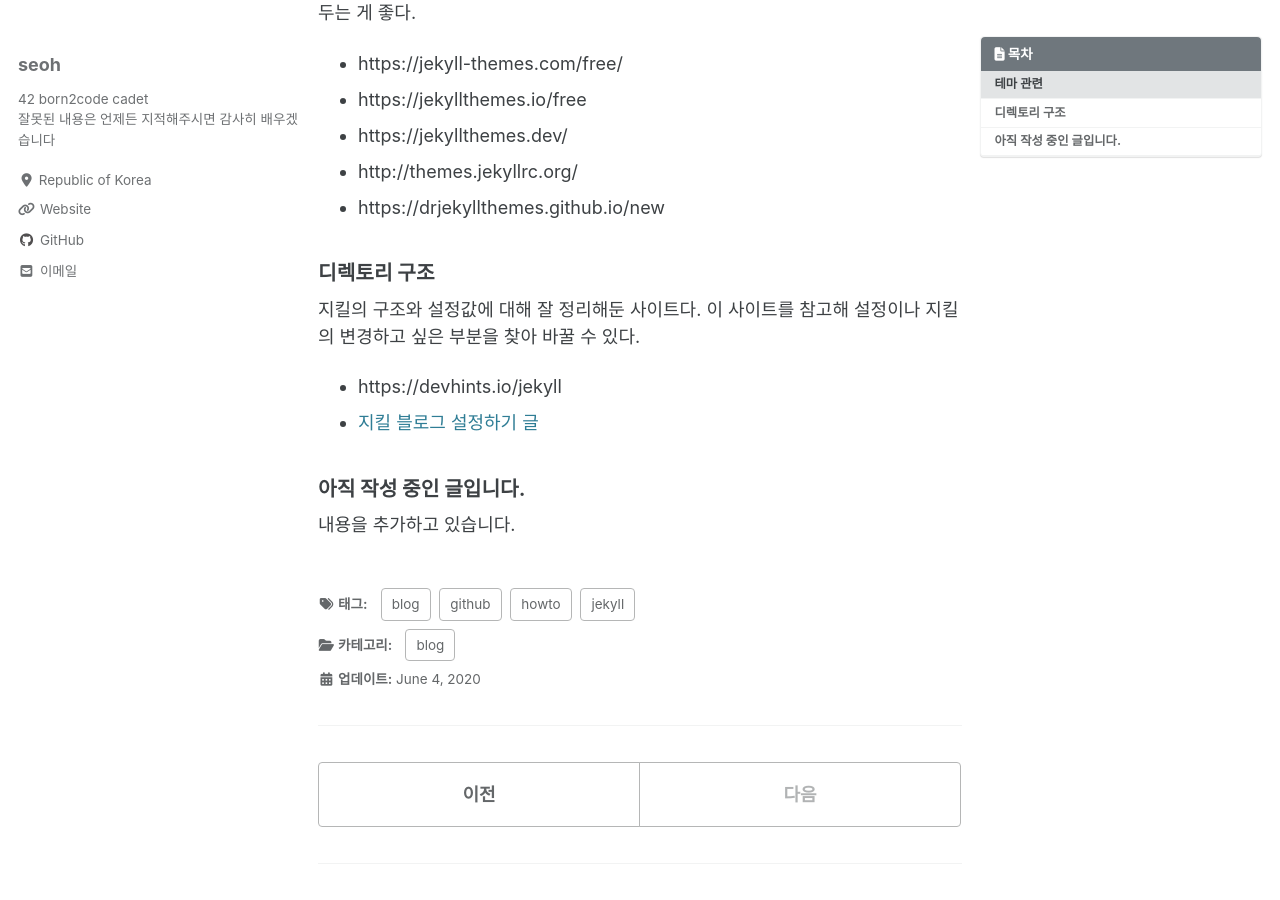
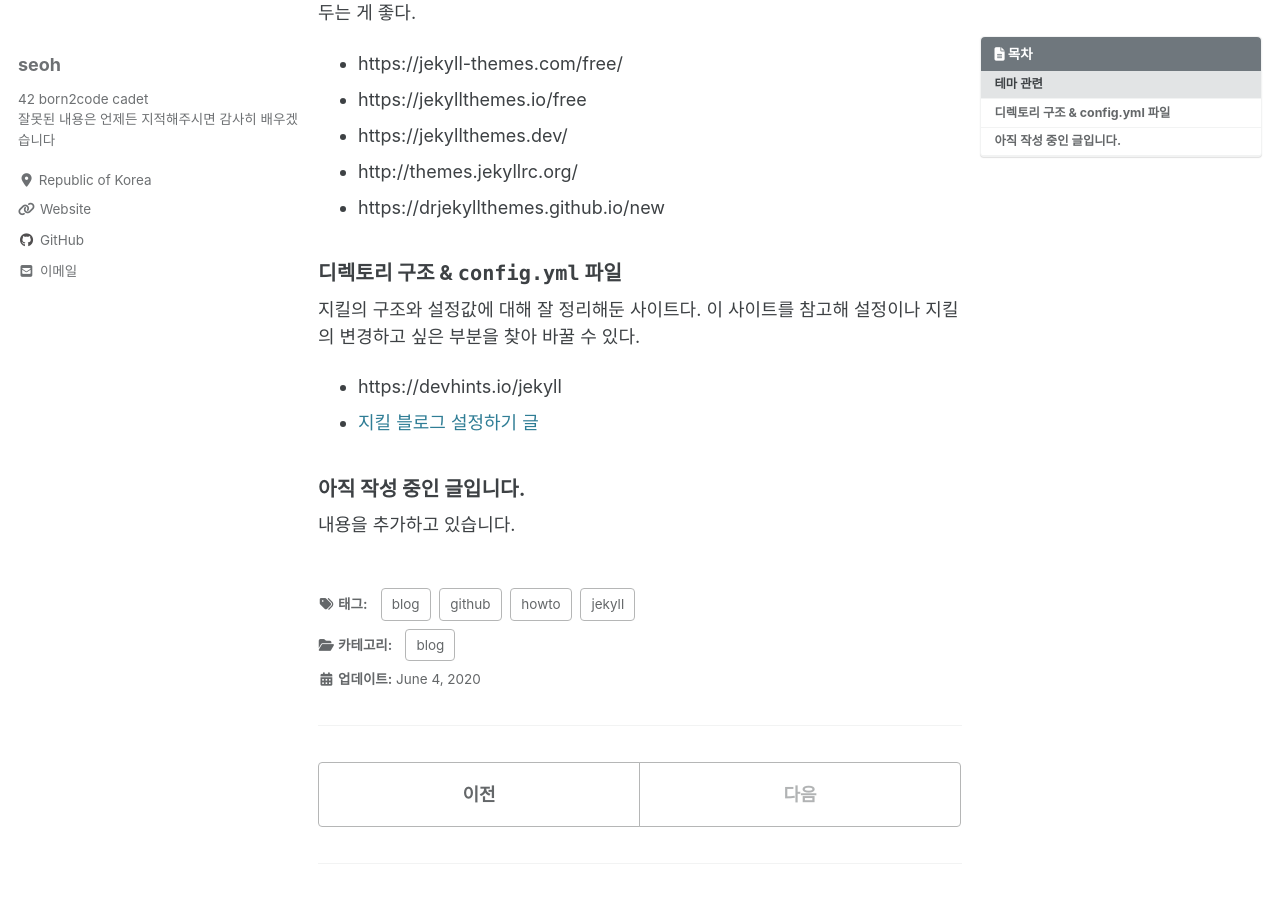
Before and after one commit to ohseyong/ohseyong.github.io, a Jekyll site: the page built from _posts/2020-06-05-jekylltips.md, in a window 1280 px wide and 900 px high, scrolled down 335 px. Built offline with Jekyll 4.4.1, drawn with Linux system fonts in a browser that asks for light colours; cached includes are drawn as plain includes; nearby versions of some CDN libraries; comment, search, counter and statistics services are not loaded.

Commit message:
Update 2020-06-05-jekylltips.md

```diff
--- a/_posts/2020-06-05-jekylltips.md
+++ b/_posts/2020-06-05-jekylltips.md
@@ -20,7 +20,7 @@ toc_sticky: true
 
 
 
-### 디렉토리 구조
+### 디렉토리 구조 & `config.yml` 파일
  지킬의 구조와 설정값에 대해 잘 정리해둔 사이트다. 이 사이트를 참고해 설정이나 지킬의 변경하고 싶은 부분을 찾아 바꿀 수 있다.
 
   * https://devhints.io/jekyll
```
